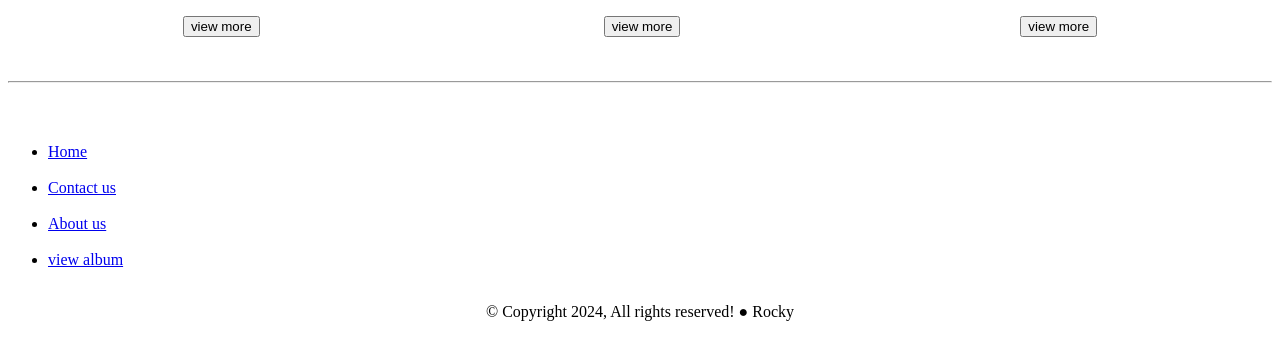
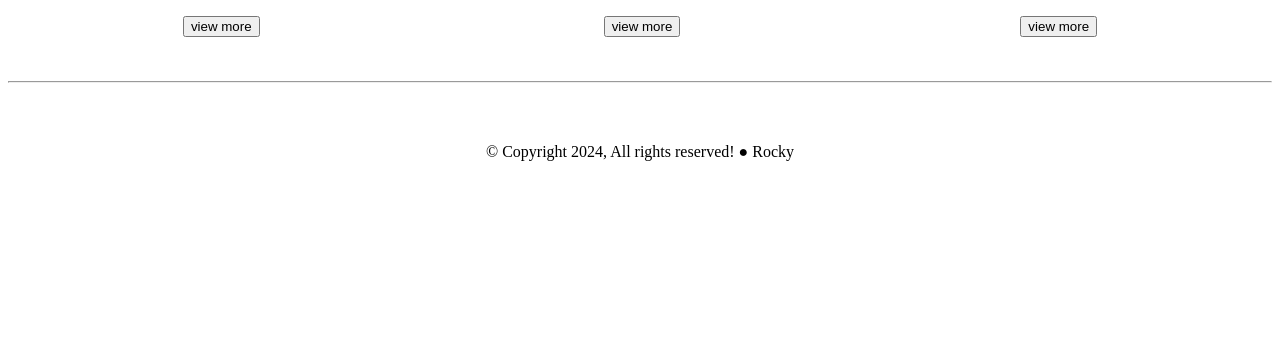
Before and after one commit to rockykumar90/html, a plain HTML site: page image-gallery.html in a window 1280 px wide. Shown: the part 800-1137 px from the top of the page. After the commit the page ends 977 px from the top, so only its background shows below. Drawn offline with Linux system fonts and the light colour scheme.

Commit message:
Update image-gallery.html

```diff
--- a/image-gallery.html
+++ b/image-gallery.html
@@ -111,12 +111,7 @@
        <br> <br> <hr> <br> <br>
 
       <footer>
-      <ul>
-        <li><a href="#">Home</a></li> <br>
-        <li><a href="#">Contact us</a></li> <br>
-        <li><a href="#">About us</a></li> <br>
-        <li><a href="#">view album</a></li> <br>
-      </ul>
+
       <center><p>&copy Copyright 2024, All rights reserved! ● Rocky</p></center>
       </footer>
 
```
